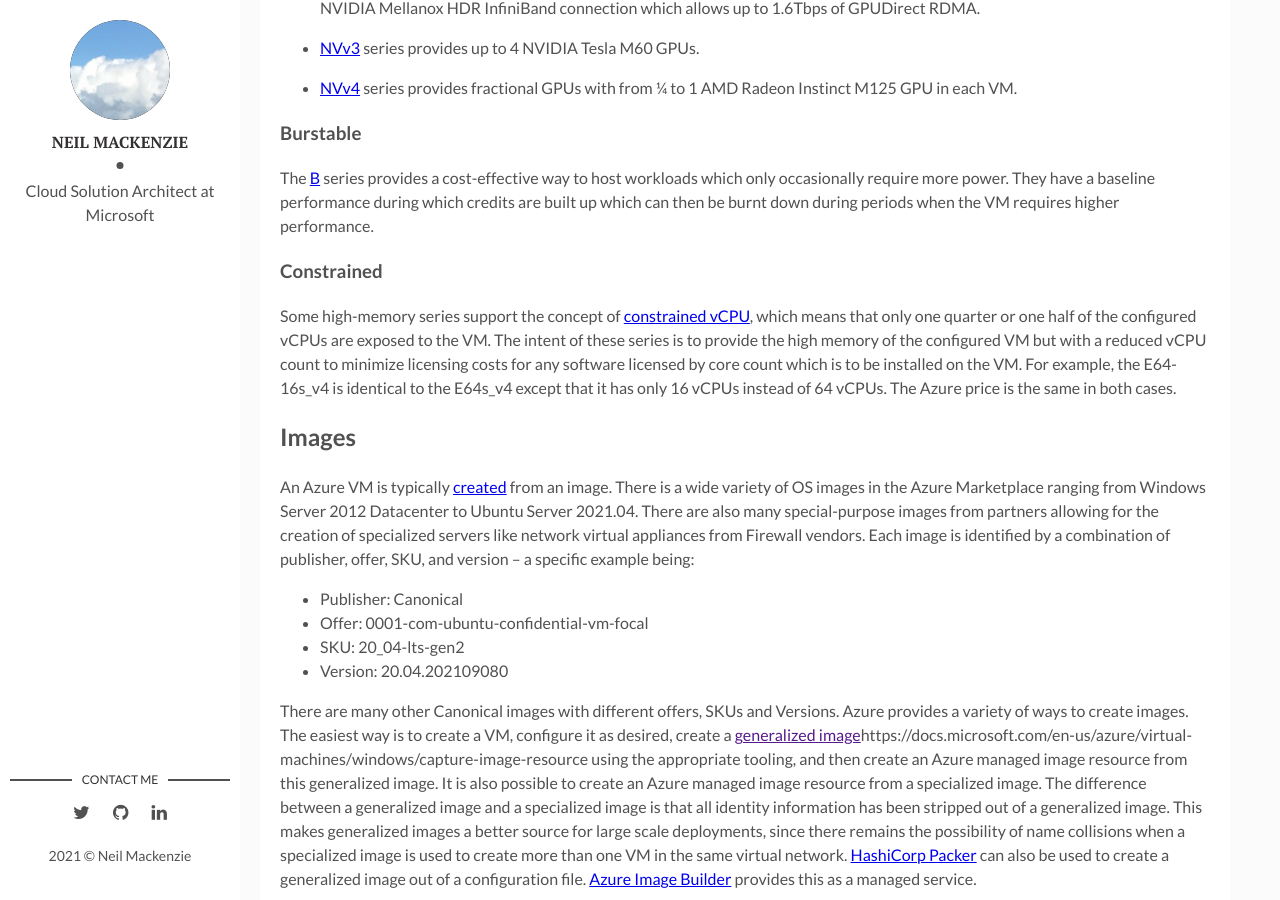
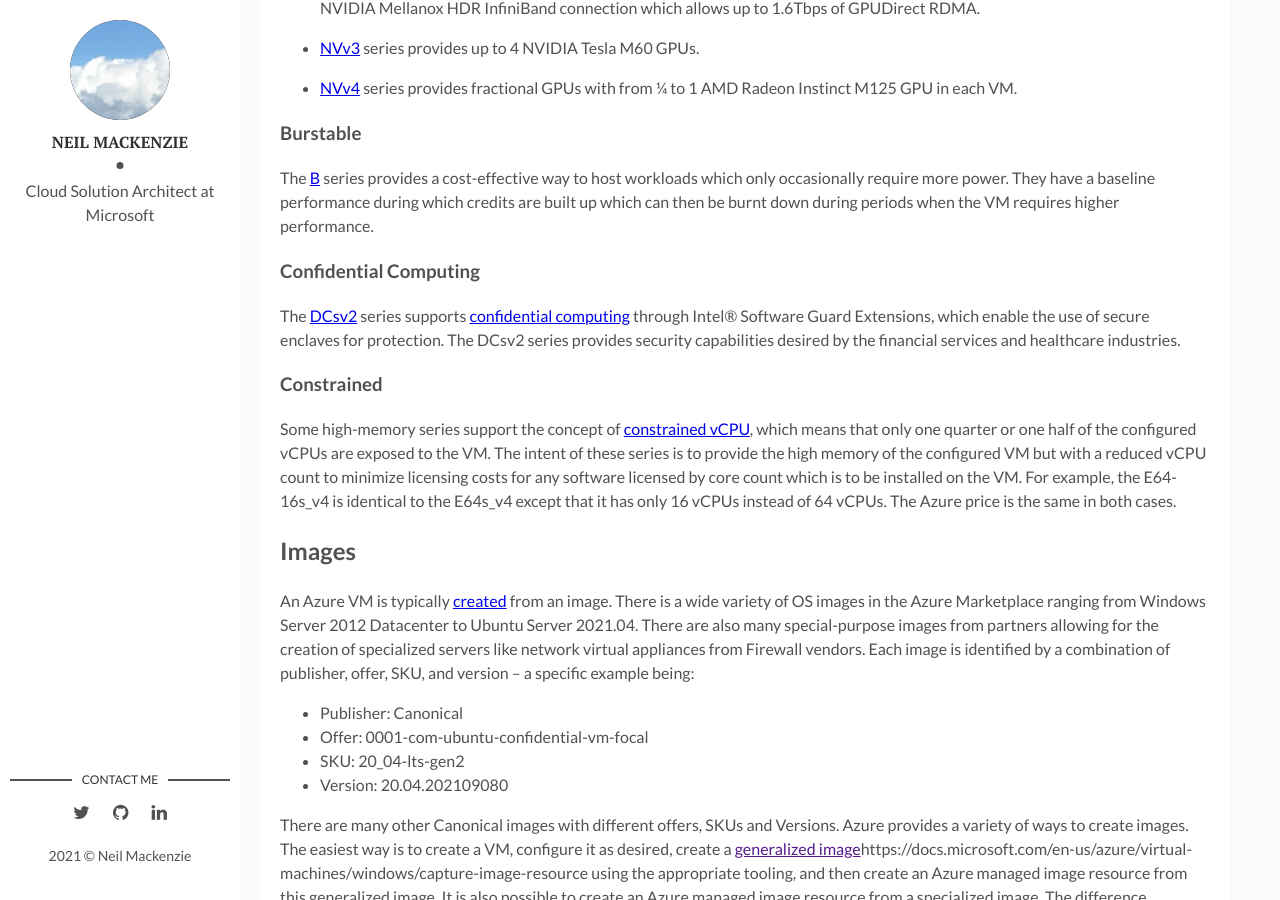
Before and after one commit to nmackenzie/nmackenzie.github.io, a Jekyll site: the page built from _posts/2021-10-09-overview-azure-vm.markdown, in a window 1280 px wide and 900 px high, scrolled down 2731 px. Built offline with Jekyll 4.4.1, drawn with Linux system fonts in a browser that asks for light colours.

Commit message:
Added information on DCSv2 series
Added information on DCSv2 series, which supports confidential computing.

```diff
--- a/_posts/2021-10-09-overview-azure-vm.markdown
+++ b/_posts/2021-10-09-overview-azure-vm.markdown
@@ -67,6 +67,9 @@ Azure provides three distinct families of VMs containing GPUs: NC optimized for
 
 ### Burstable
 The [B](https://docs.microsoft.com/en-us/azure/virtual-machines/sizes-b-series-burstable) series provides a cost-effective way to host workloads which only occasionally require more power. They have a baseline performance during which credits are built up which can then be burnt down during periods when the VM requires higher performance.
+
+### Confidential Computing
+The [DCsv2](https://docs.microsoft.com/en-us/azure/virtual-machines/dcv2-series) series supports [confidential computing](https://docs.microsoft.com/en-us/azure/confidential-computing/overview) through Intel® Software Guard Extensions, which enable the use of secure enclaves for protection. The DCsv2 series provides security capabilities desired by the financial services and healthcare industries.
 
 ### Constrained
 Some high-memory series support the concept of [constrained vCPU](https://docs.microsoft.com/en-us/azure/virtual-machines/constrained-vcpu), which means that only one quarter or one half of the configured vCPUs are exposed to the VM. The intent of these series is to provide the high memory of the configured VM but with a reduced vCPU count to minimize licensing costs for any software licensed by core count which is to be installed on the VM. For example, the E64-16s_v4 is identical to the E64s_v4 except that it has only 16 vCPUs instead of 64 vCPUs. The Azure price is the same in both cases.
```
